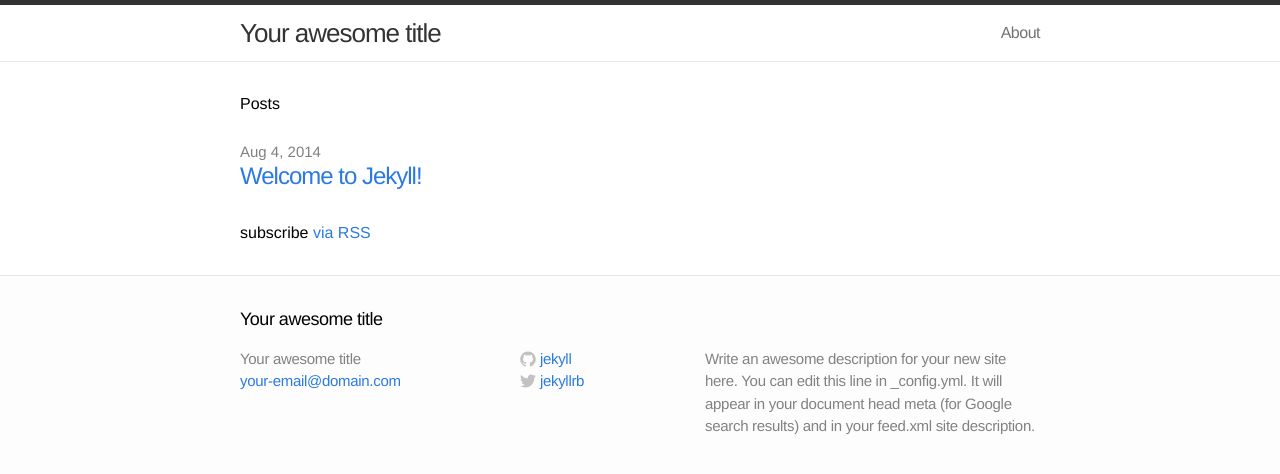
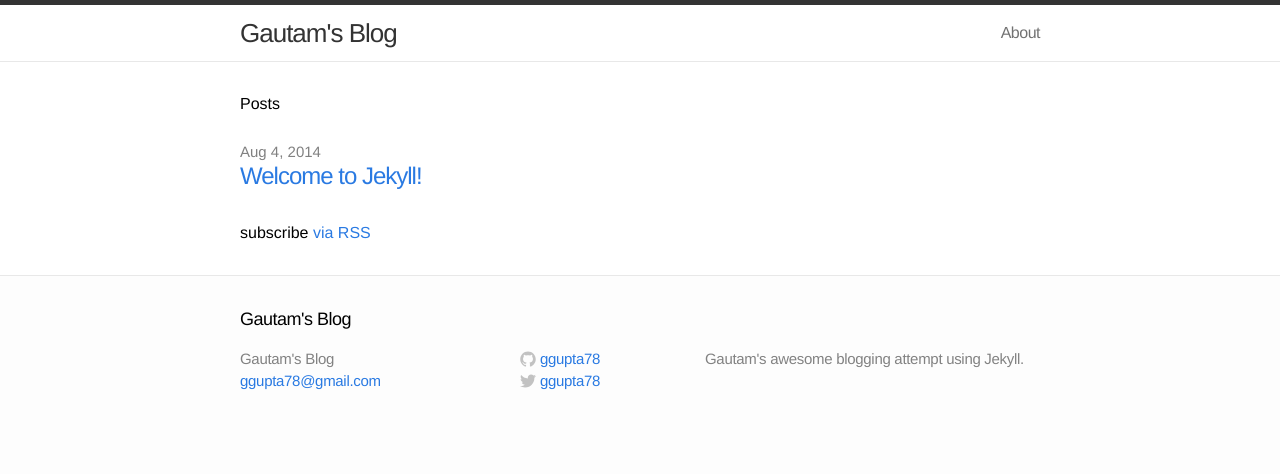
Before and after one commit to ggupta78/ggupta78.github.io, a Jekyll site: the page built from blog/index.html, in a window 1280 px wide. Shown: the top 474 px of the page. Built offline with Jekyll 4.4.1, drawn with Linux system fonts in a browser that asks for light colours.

Commit message:
Updated jekyll config

```diff
--- a/blog/_config.yml
+++ b/blog/_config.yml
@@ -1,11 +1,11 @@
 # Site settings
-title: Your awesome title
-email: your-email@domain.com
-description: "Write an awesome description for your new site here. You can edit this line in _config.yml. It will appear in your document head meta (for Google search results) and in your feed.xml site description."
+title: Gautam's Blog
+email: ggupta78@gmail.com
+description: "Gautam's awesome blogging attempt using Jekyll."
 baseurl: ""
-url: "http://yourdomain.com"
-twitter_username: jekyllrb
-github_username:  jekyll
+url: "http://gautamgupta.net"
+twitter_username: ggupta78
+github_username:  ggupta78
 
 # Build settings
 markdown: kramdown
```
